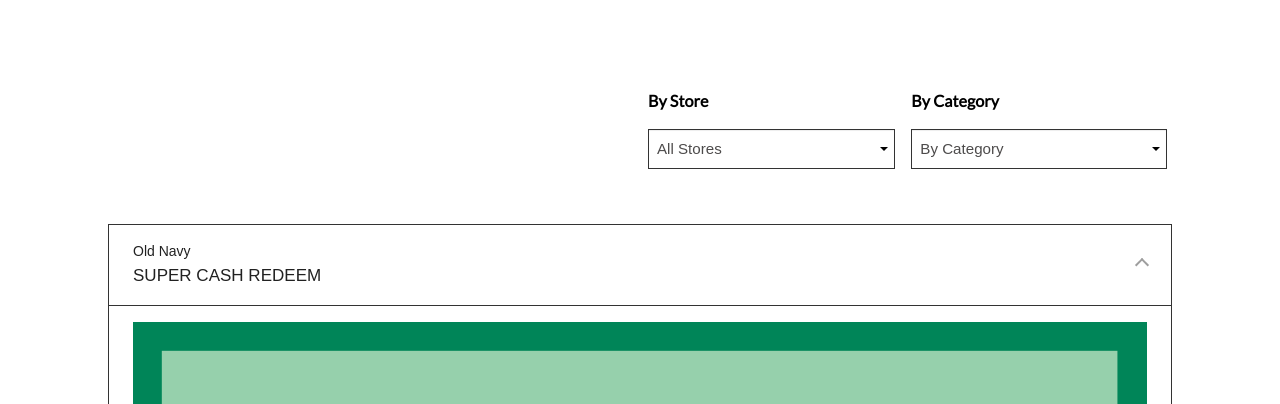
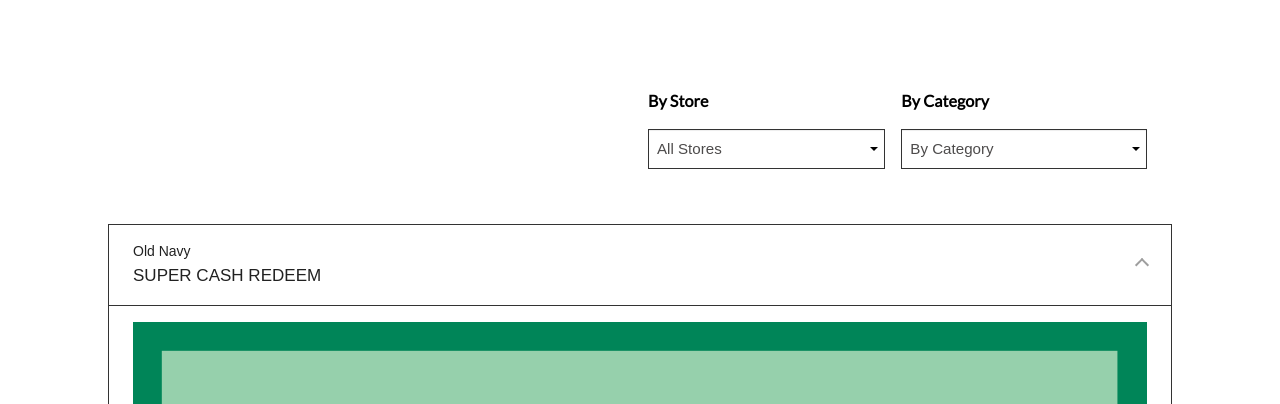
Before and after one commit to sesubash/rainbow-ui, a plain HTML site: page eat-deals.html in a window 1280 px wide. Shown: the part 396-800 px from the top of the page. Drawn offline with Linux system fonts and the light colour scheme; a web font is replaced by a local one.

Commit message:
deals page update

```diff
--- a/eat-deals.html
+++ b/eat-deals.html
@@ -135,7 +135,7 @@
                     <div class="banner__content container center-xs center-md">Stores & Dining</div>
                 </div>
                 <div class="deal-list row center-xs">
-                    <form class="form row center-xs">
+                    <form class="form row col-xs-12 center-xs">
                         <div class="row col-xs-12 col-sm-10 col-lg-10 end-sm container">
                             <div class="form-group col-xs-6 col-sm-6 col-md-4 col-lg-3">
                                 <label class="control-label" for="by-store">By Store</label>
```
